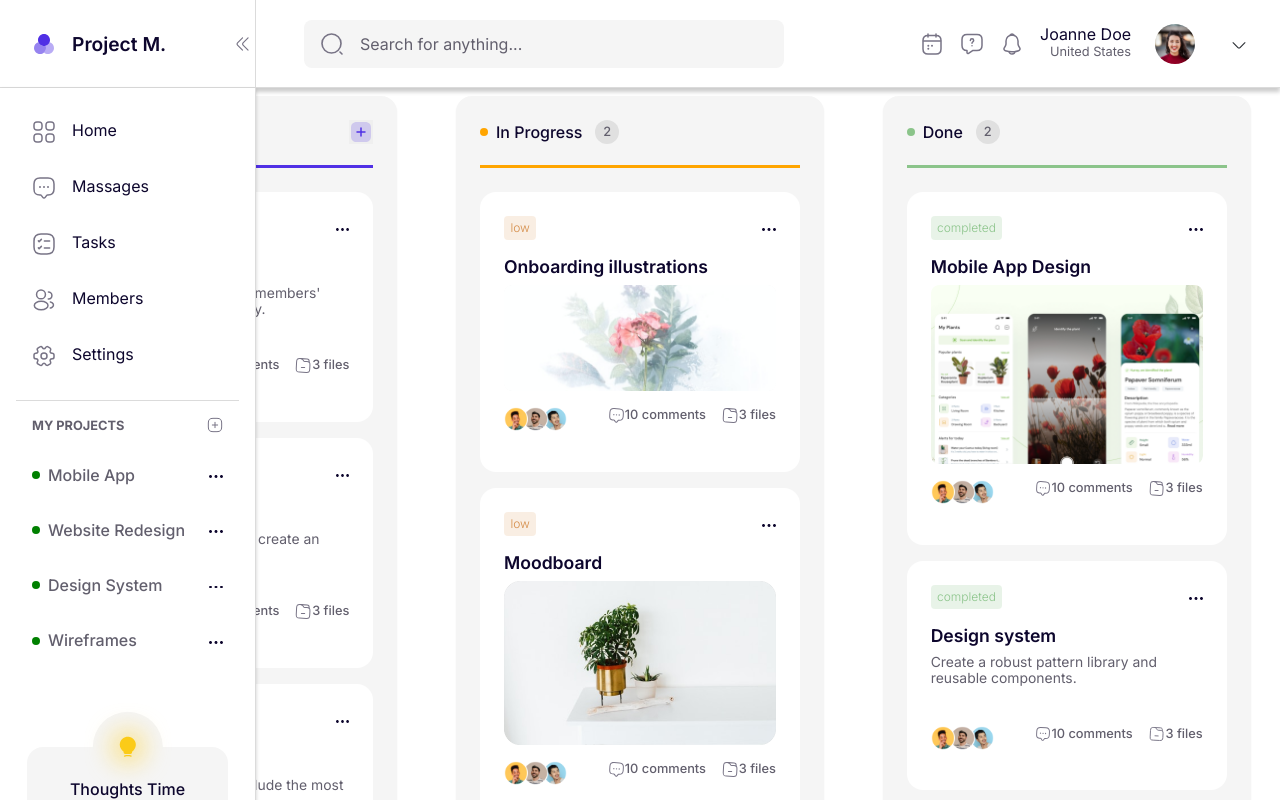
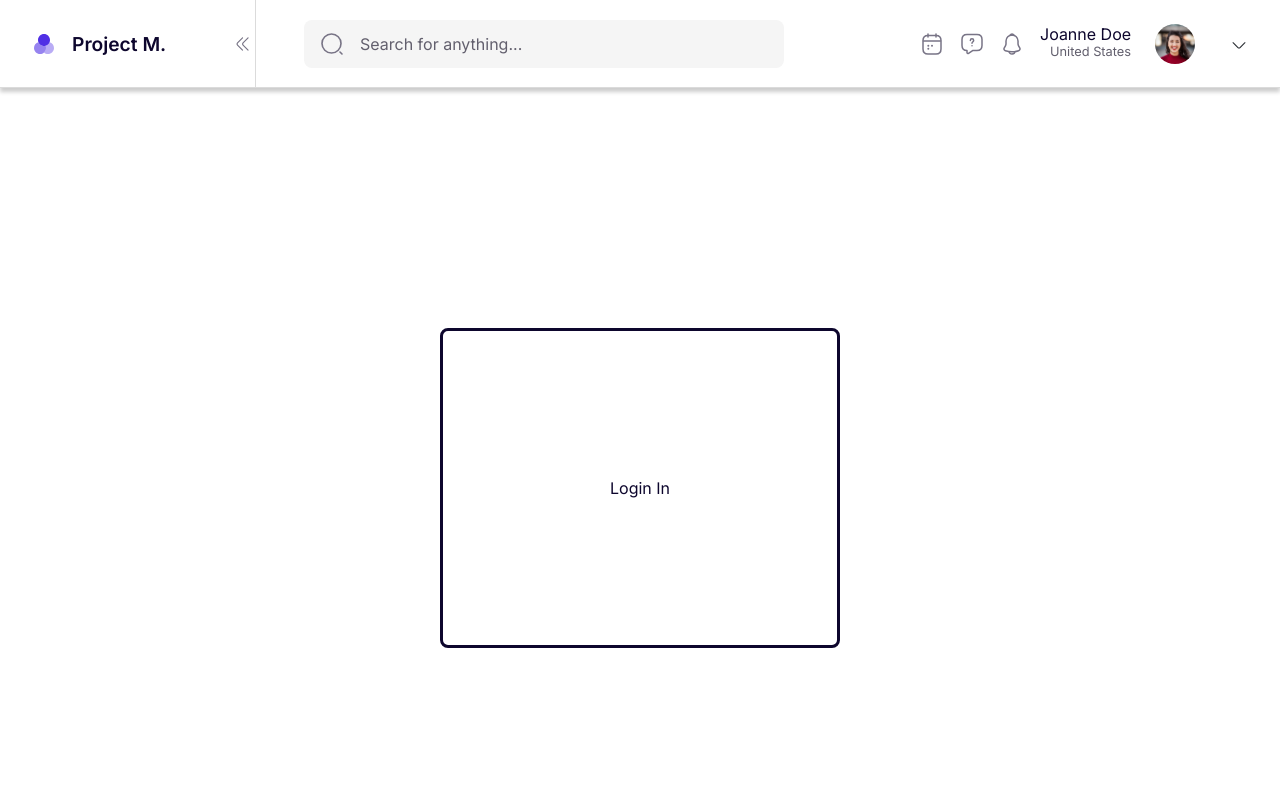
Before and after one commit to misha-vynnyk/project_m, a React (Vite) app: page / in a window 1280 px wide. Built offline with nearby package versions, Linux system fonts and the light colour scheme.

Commit message:
feat: add login page

```diff
--- a/package.json
+++ b/package.json
@@ -12,6 +12,7 @@
     "preview": "vite preview"
   },
   "dependencies": {
+    "prop-types": "^15.8.1",
     "react": "^18.3.1",
     "react-beautiful-dnd": "^13.1.1",
     "react-dnd": "^16.0.1",
--- a/src/App.jsx
+++ b/src/App.jsx
@@ -4,21 +4,23 @@ import Header from "./components/Header/Header";
 import Main from "./components/Main/Main";
 import { useSidebar } from "./hooks/useSidebar";
 import { theme } from "./global_styles/theme";
-import { useRef } from "react";
+import { useContext, useRef } from "react";
 import OutsideClick from "./hooks/outsideClick";
+import { loginContext } from "./context/loginContext";
+import LoginPage from "./components/LoginPage/LoginPage";
 
 const App = () => {
-  const [isSidebarOpen, toggleSidebar] = useSidebar();
+  const [isSidebarOpen, toggleSidebar, isMobile] = useSidebar();
   const headerRef = useRef(null);
   const sidebarRef = useRef(null);
 
   const isOutsideClick = OutsideClick([headerRef, sidebarRef]);
 
-  if (isOutsideClick && isSidebarOpen) {
+  if (isOutsideClick && isSidebarOpen && isMobile) {
     toggleSidebar();
   }
 
-  console.log("isOutsideClick", isOutsideClick);
+  const { isLoggedIn } = useContext(loginContext);
 
   return (
     <ThemeProvider theme={theme}>
@@ -28,7 +30,11 @@ const App = () => {
         onToggleSidebar={toggleSidebar}
         isSidebarOpen={isSidebarOpen}
       />
-      <Main isSidebarOpen={isSidebarOpen} sidebarRef={sidebarRef} />
+      {isLoggedIn ? (
+        <Main isSidebarOpen={isSidebarOpen} sidebarRef={sidebarRef} />
+      ) : (
+        <LoginPage />
+      )}
     </ThemeProvider>
   );
 };
--- /dev/null
+++ b/src/components/LoginPage/LoginPage.jsx
@@ -0,0 +1,13 @@
+import { LoginForm, LoginStyled } from "./LoginPage.styled";
+
+const LoginPage = () => {
+  return (
+    <LoginStyled>
+      <LoginForm>
+        Login In
+      </LoginForm>
+    </LoginStyled>
+  );
+};
+
+export default LoginPage;
--- /dev/null
+++ b/src/components/LoginPage/LoginPage.styled.jsx
@@ -0,0 +1,19 @@
+import styled from "styled-components";
+
+export const LoginStyled = styled.div`
+  display: flex;
+  justify-content: center;
+  align-items: center;
+  margin-top: 5.5rem;
+  height: 100vh;
+`;
+
+export const LoginForm = styled.form`
+  display: flex;
+  justify-content: center;
+  align-items: center;
+  border-radius: 0.5rem;
+  border: solid;
+  height: 20rem;
+  width: 25rem;
+`;
--- a/src/components/Main/Main.jsx
+++ b/src/components/Main/Main.jsx
@@ -127,7 +127,7 @@ const Main = ({ isSidebarOpen, sidebarRef }) => {
                 (taskId) => initialDataArray.tasks[taskId]
               );
               return (
-                <CardState key={column.id} column={column} tasks={tasks}>
+                <CardState key={column.id} $column={column} $tasks={tasks}>
                   <TitleStateWrapper $lineColor={column.lineColor}>
                     <TitleCardState $lineColor={column.lineColor}>
                       {column.title}
@@ -148,6 +148,7 @@ const Main = ({ isSidebarOpen, sidebarRef }) => {
                       </AddProjectButton>
                     )}
                   </TitleStateWrapper>
+
                   <Droppable droppableId={column.id}>
                     {(provided) => (
                       <TaskList
@@ -238,6 +239,7 @@ const Main = ({ isSidebarOpen, sidebarRef }) => {
                       </TaskList>
                     )}
                   </Droppable>
+
                 </CardState>
               );
             })}
--- /dev/null
+++ b/src/context/loginContext.jsx
@@ -0,0 +1,6 @@
+import { createContext } from "react";
+
+export const loginContext = createContext({
+  isLoggedIn: true,
+  setIsLoggedIn: () => {},
+});
--- /dev/null
+++ b/src/context/loginProvider.jsx
@@ -0,0 +1,17 @@
+import PropTypes from "prop-types";
+import { useState } from "react";
+import { loginContext } from "./loginContext";
+
+export const LoginProvider = ({ children }) => {
+  const [isLoggedIn, setIsLoggedIn] = useState(false);
+
+  return (
+    <loginContext.Provider  value={{ isLoggedIn, setIsLoggedIn }}>
+      {children}
+    </loginContext.Provider>
+  );
+};
+
+LoginProvider.propTypes = {
+  children: PropTypes.node.isRequired,
+};
--- a/src/hooks/useSidebar.js
+++ b/src/hooks/useSidebar.js
@@ -20,5 +20,5 @@ export const useSidebar = (initialState = false) => {
     }
   }, [isMobile]);
 
-  return [isSidebarOpen, toggleSidebar];
+  return [isSidebarOpen, toggleSidebar, isMobile];
 };
--- a/src/main.jsx
+++ b/src/main.jsx
@@ -1,8 +1,9 @@
 import { createRoot } from "react-dom/client";
 import App from "./App.jsx";
+import { LoginProvider } from "./context/loginProvider.jsx";
 
 createRoot(document.getElementById("root")).render(
-
+  <LoginProvider>
     <App />
-
+  </LoginProvider>
 );
```
Also changed, not shown: 1 other file (tests, documents, lock files or other folders).
